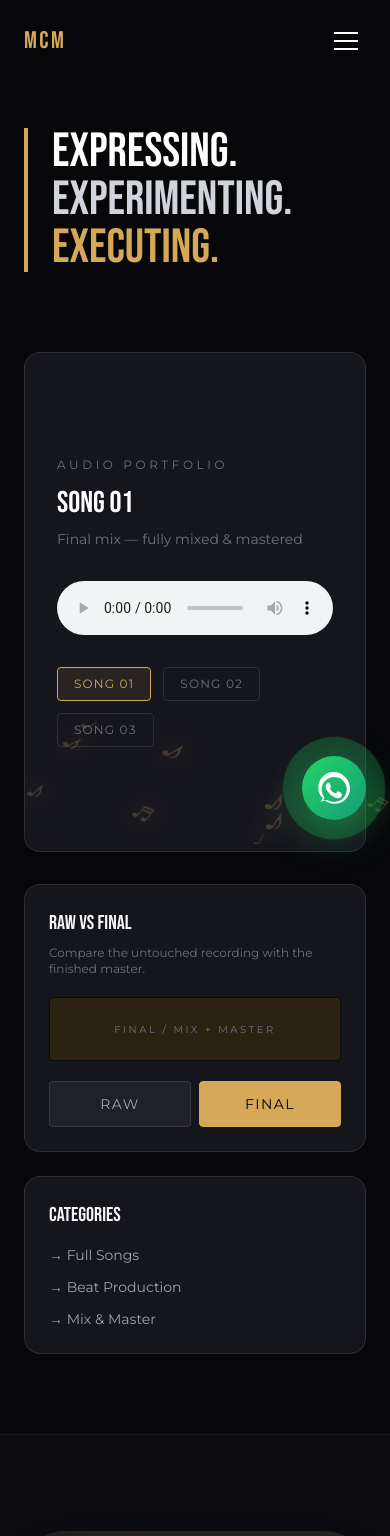
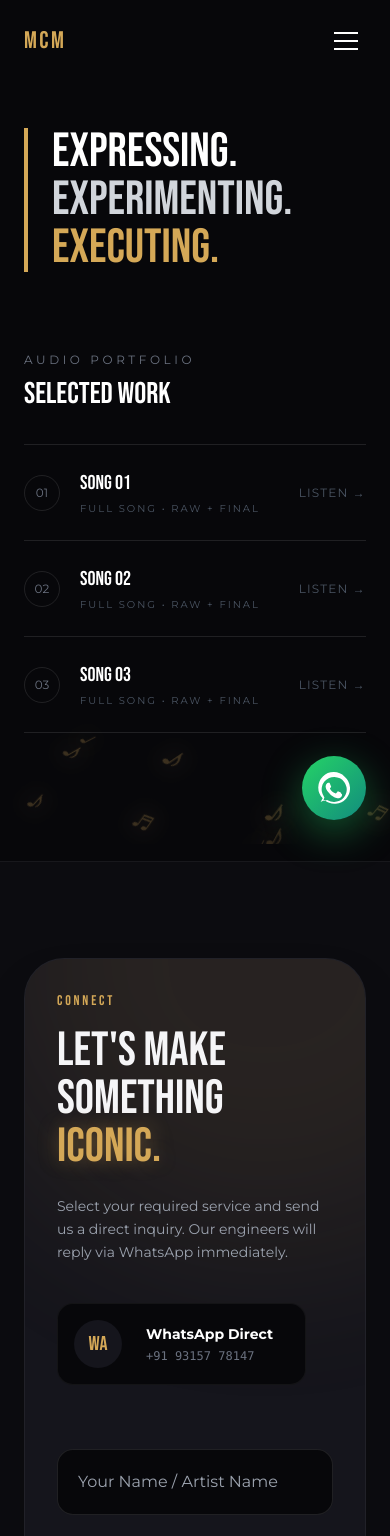
Before and after one commit to gks-prog/Middle-Class-Musicians-Gem, a Next.js app: page /portfolio in a window 390 px wide. Shown: the top 1536 px of the page. Built offline with nearby package versions, Linux system fonts and the light colour scheme.

Commit message:
Redesign portfolio as song list with floating global Raw/Final player

```diff
--- a/src/app/portfolio/page.tsx
+++ b/src/app/portfolio/page.tsx
@@ -1,6 +1,6 @@
 "use client";
 
-import { useRef, useState } from "react";
+import { useEffect, useRef, useState } from "react";
 import { useGSAP } from "@gsap/react";
 import gsap from "gsap";
 
@@ -15,28 +15,68 @@ const songs: Song[] = [
 export default function PortfolioPage() {
   const container = useRef<HTMLDivElement>(null);
   const audioRef = useRef<HTMLAudioElement>(null);
-  const [activeSong, setActiveSong] = useState(0);
+  const [activeSong, setActiveSong] = useState<Song | null>(null);
   const [mix, setMix] = useState<"raw" | "final">("final");
+  const [isPlaying, setIsPlaying] = useState(false);
+  const [progress, setProgress] = useState(0);
 
   useGSAP(() => {
     gsap.fromTo(".anim-text", { x: -50, opacity: 0 }, { x: 0, opacity: 1, duration: 1, stagger: 0.2, ease: "power4.out" });
+    gsap.fromTo(".song-card", { y: 25, opacity: 0 }, { y: 0, opacity: 1, duration: 0.7, stagger: 0.08, ease: "power3.out" });
   }, { scope: container });
 
-  const currentSong = songs[activeSong];
-  const currentAudio = mix === "raw" ? currentSong.raw : currentSong.final;
+  const currentAudio = activeSong ? (mix === "raw" ? activeSong.raw : activeSong.final) : "";
 
-  const selectMix = (nextMix: "raw" | "final") => {
+  useEffect(() => {
+    const audio = audioRef.current;
+    if (!audio) return;
+    const update = () => setProgress(audio.duration ? (audio.currentTime / audio.duration) * 100 : 0);
+    const ended = () => setIsPlaying(false);
+    audio.addEventListener("timeupdate", update);
+    audio.addEventListener("ended", ended);
+    return () => {
+      audio.removeEventListener("timeupdate", update);
+      audio.removeEventListener("ended", ended);
+    };
+  }, [activeSong, mix]);
+
+  const openPlayer = (song: Song) => {
+    setActiveSong(song);
+    setMix("final");
+    setIsPlaying(true);
+    requestAnimationFrame(() => requestAnimationFrame(() => void audioRef.current?.play().catch(() => setIsPlaying(false))));
+  };
+
+  const switchMix = (nextMix: "raw" | "final") => {
+    if (!activeSong) return;
+    const wasPlaying = !audioRef.current?.paused;
     setMix(nextMix);
     requestAnimationFrame(() => {
-      if (audioRef.current) {
-        audioRef.current.load();
-        void audioRef.current.play().catch(() => undefined);
-      }
+      if (wasPlaying) void audioRef.current?.play().catch(() => undefined);
     });
   };
 
+  const togglePlay = () => {
+    const audio = audioRef.current;
+    if (!audio) return;
+    if (audio.paused) {
+      void audio.play();
+      setIsPlaying(true);
+    } else {
+      audio.pause();
+      setIsPlaying(false);
+    }
+  };
+
+  const closePlayer = () => {
+    audioRef.current?.pause();
+    setIsPlaying(false);
+    setActiveSong(null);
+    setProgress(0);
+  };
+
   return (
-    <div ref={container} className="pt-32 pb-20 container mx-auto px-6">
+    <div ref={container} className="pt-32 pb-32 container mx-auto px-6 min-h-screen">
       <div className="mb-20 border-l-4 border-gold pl-6">
         <h1 className="text-5xl md:text-7xl font-head leading-none text-gray-500">
           <span className="anim-text block text-white">Expressing.</span>
@@ -45,52 +85,67 @@ export default function PortfolioPage() {
         </h1>
       </div>
 
-      <div className="grid grid-cols-1 lg:grid-cols-3 gap-8">
-        <div className="lg:col-span-2 rounded-2xl bg-surface border border-white/10 min-h-[500px] p-8 flex flex-col justify-center">
+      {/* Songs only — player opens after a song is selected */}
+      <section className="max-w-5xl mx-auto">
         <div className="mb-8">
-            <p className="text-xs uppercase tracking-[0.3em] text-gray-500 mb-3">Audio Portfolio</p>
-            <h2 className="text-3xl md:text-4xl font-head text-white">{currentSong.title}</h2>
-            <p className="text-sm text-gray-500 mt-2">{mix === "raw" ? "Raw recording — no FX" : "Final mix — fully mixed & mastered"}</p>
+          <p className="text-xs uppercase tracking-[0.3em] text-gray-500 mb-2">Audio Portfolio</p>
+          <h2 className="text-3xl md:text-4xl font-head text-white">Selected Work</h2>
         </div>
-          <audio ref={audioRef} key={`${activeSong}-${mix}`} className="w-full" controls preload="metadata">
-            <source src={currentAudio} type="audio/mpeg" />
-            Your browser does not support the audio player.
-          </audio>
-          <div className="mt-8 flex flex-wrap gap-3">
+
+        <div className="divide-y divide-white/10 border-y border-white/10">
           {songs.map((song, index) => (
-              <button key={song.title} onClick={() => setActiveSong(index)} className={`px-4 py-2 rounded border text-xs uppercase tracking-widest transition-colors ${activeSong === index ? "border-gold text-gold bg-gold/10" : "border-white/10 text-gray-500 hover:text-white hover:border-white/20"}`}>
-                {song.title}
+            <button
+              key={song.title}
+              onClick={() => openPlayer(song)}
+              className="song-card w-full group flex items-center gap-5 py-6 text-left hover:px-4 transition-all duration-300"
+            >
+              <span className="w-9 h-9 rounded-full border border-white/10 flex items-center justify-center text-xs text-gray-500 group-hover:border-gold group-hover:text-gold transition-colors">
+                {String(index + 1).padStart(2, "0")}
+              </span>
+              <div className="flex-1">
+                <h3 className="text-xl md:text-2xl font-head text-white group-hover:text-gold transition-colors">{song.title}</h3>
+                <p className="text-[10px] uppercase tracking-[0.2em] text-gray-600 mt-1">Full Song • Raw + Final</p>
+              </div>
+              <span className="text-xs uppercase tracking-widest text-gray-600 group-hover:text-white transition-colors">Listen →</span>
             </button>
           ))}
         </div>
+      </section>
+
+      {/* Global floating player */}
+      {activeSong && (
+        <div className="fixed inset-x-0 bottom-0 z-50 px-4 pb-4 md:px-8 pointer-events-none">
+          <div className="pointer-events-auto max-w-5xl mx-auto rounded-2xl bg-[#0b0b0e]/95 backdrop-blur-xl border border-white/10 shadow-2xl shadow-black/50 overflow-hidden">
+            <div className="h-1 bg-white/5">
+              <div className="h-full bg-gold transition-[width] duration-200" style={{ width: `${progress}%` }} />
+            </div>
+            <div className="px-4 py-4 md:px-6 flex items-center gap-4">
+              <button onClick={togglePlay} aria-label={isPlaying ? "Pause" : "Play"} className="w-11 h-11 shrink-0 rounded-full bg-white text-black flex items-center justify-center hover:bg-gold transition-colors">
+                {isPlaying ? "Ⅱ" : "▶"}
+              </button>
+
+              <div className="min-w-0 flex-1">
+                <p className="text-[9px] uppercase tracking-[0.25em] text-gray-600 mb-1">Now Playing</p>
+                <h3 className="text-sm md:text-base font-bold text-white truncate">{activeSong.title}</h3>
+                <p className="text-[9px] uppercase tracking-widest text-gray-500 mt-1">{mix === "raw" ? "Raw • No FX" : "Final • Mixed + Mastered"}</p>
               </div>
 
-        <div className="flex flex-col gap-6">
-          <div className="p-6 rounded-2xl bg-surface border border-white/10 h-full flex flex-col justify-center">
-            <h3 className="text-xl font-head mb-2">Raw vs Final</h3>
-            <p className="text-xs text-gray-500 mb-5">Compare the untouched recording with the finished master.</p>
-            <div className="w-full h-16 bg-black rounded border border-white/5 mb-5 relative overflow-hidden">
-              <div className={`absolute inset-y-0 left-0 bg-gold/20 transition-all duration-300 ${mix === "raw" ? "w-1/3" : "w-full"}`} />
-              <div className="absolute inset-0 flex items-center justify-center text-[10px] uppercase tracking-[0.25em] text-gray-500">
-                {mix === "raw" ? "RAW / NO FX" : "FINAL / MIX + MASTER"}
+              {/* Floating Raw / Final controls */}
+              <div className="flex rounded-xl border border-white/10 bg-black/50 p-1 shrink-0">
+                <button onClick={() => switchMix("raw")} aria-pressed={mix === "raw"} className={`px-4 py-2 rounded-lg text-[10px] uppercase tracking-widest font-bold transition-all ${mix === "raw" ? "bg-gold text-black" : "text-gray-500 hover:text-white"}`}>
+                  Raw
+                </button>
+                <button onClick={() => switchMix("final")} aria-pressed={mix === "final"} className={`px-4 py-2 rounded-lg text-[10px] uppercase tracking-widest font-bold transition-all ${mix === "final" ? "bg-gold text-black" : "text-gray-500 hover:text-white"}`}>
+                  Final
+                </button>
+              </div>
+
+              <button onClick={closePlayer} aria-label="Close player" className="w-8 h-8 shrink-0 text-gray-600 hover:text-white text-xl transition-colors">×</button>
+            </div>
+            <audio ref={audioRef} key={`${activeSong.title}-${mix}`} src={currentAudio} onPlay={() => setIsPlaying(true)} onPause={() => setIsPlaying(false)} preload="metadata" />
           </div>
         </div>
-            <div className="grid grid-cols-2 gap-2">
-              <button onClick={() => selectMix("raw")} aria-pressed={mix === "raw"} className={`py-3 rounded text-sm uppercase tracking-widest border transition-colors ${mix === "raw" ? "bg-gold text-black border-gold" : "bg-white/5 text-gray-400 border-white/10 hover:bg-white/10 hover:text-white"}`}>Raw</button>
-              <button onClick={() => selectMix("final")} aria-pressed={mix === "final"} className={`py-3 rounded text-sm uppercase tracking-widest border transition-colors ${mix === "final" ? "bg-gold text-black border-gold" : "bg-white/5 text-gray-400 border-white/10 hover:bg-white/10 hover:text-white"}`}>Final</button>
-            </div>
-          </div>
-
-          <div className="p-6 rounded-2xl bg-surface border border-white/10 flex-grow">
-            <h3 className="text-xl font-head mb-4">Categories</h3>
-            <ul className="space-y-3 text-sm text-gray-400">
-              <li className="hover:text-gold cursor-pointer transition-colors">→ Full Songs</li>
-              <li className="hover:text-gold cursor-pointer transition-colors">→ Beat Production</li>
-              <li className="hover:text-gold cursor-pointer transition-colors">→ Mix & Master</li>
-            </ul>
-          </div>
-        </div>
-      </div>
+      )}
     </div>
   );
 }
```
Lines whose indentation alone changed are shown as unchanged.
